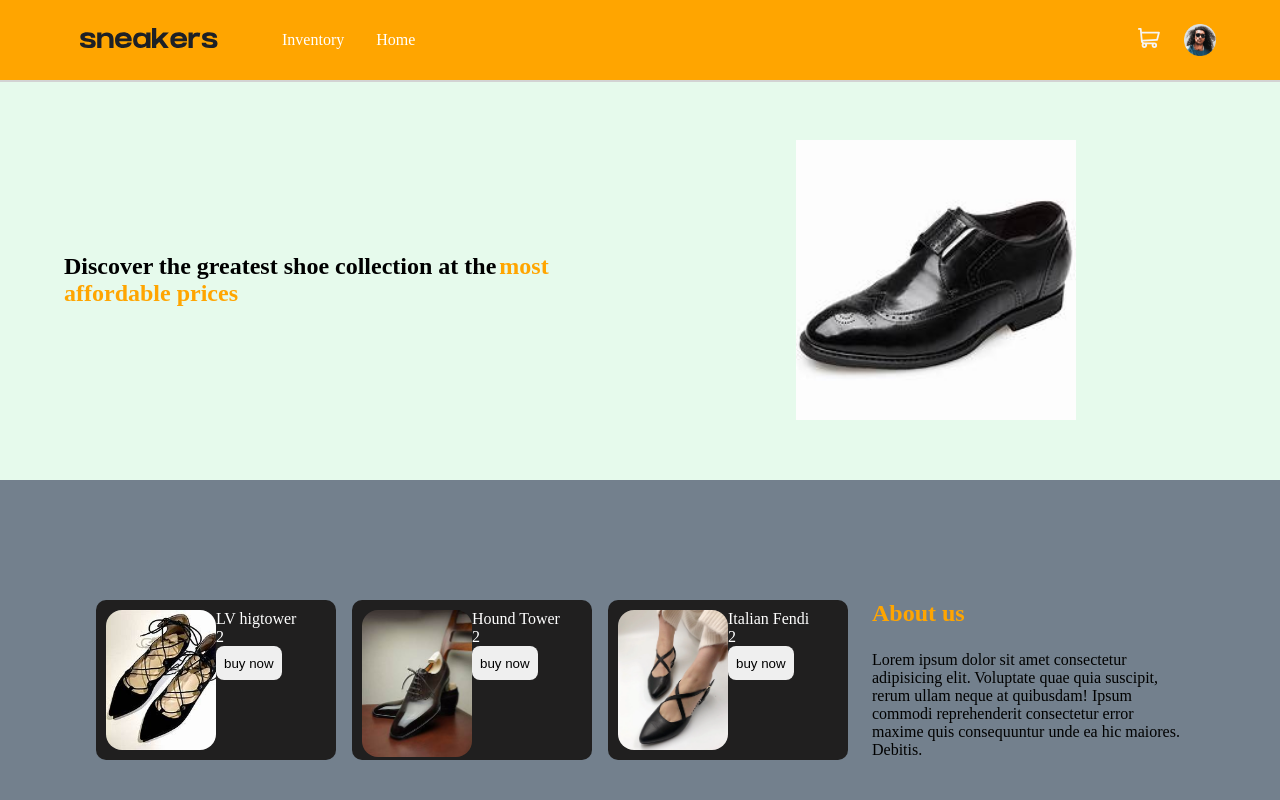
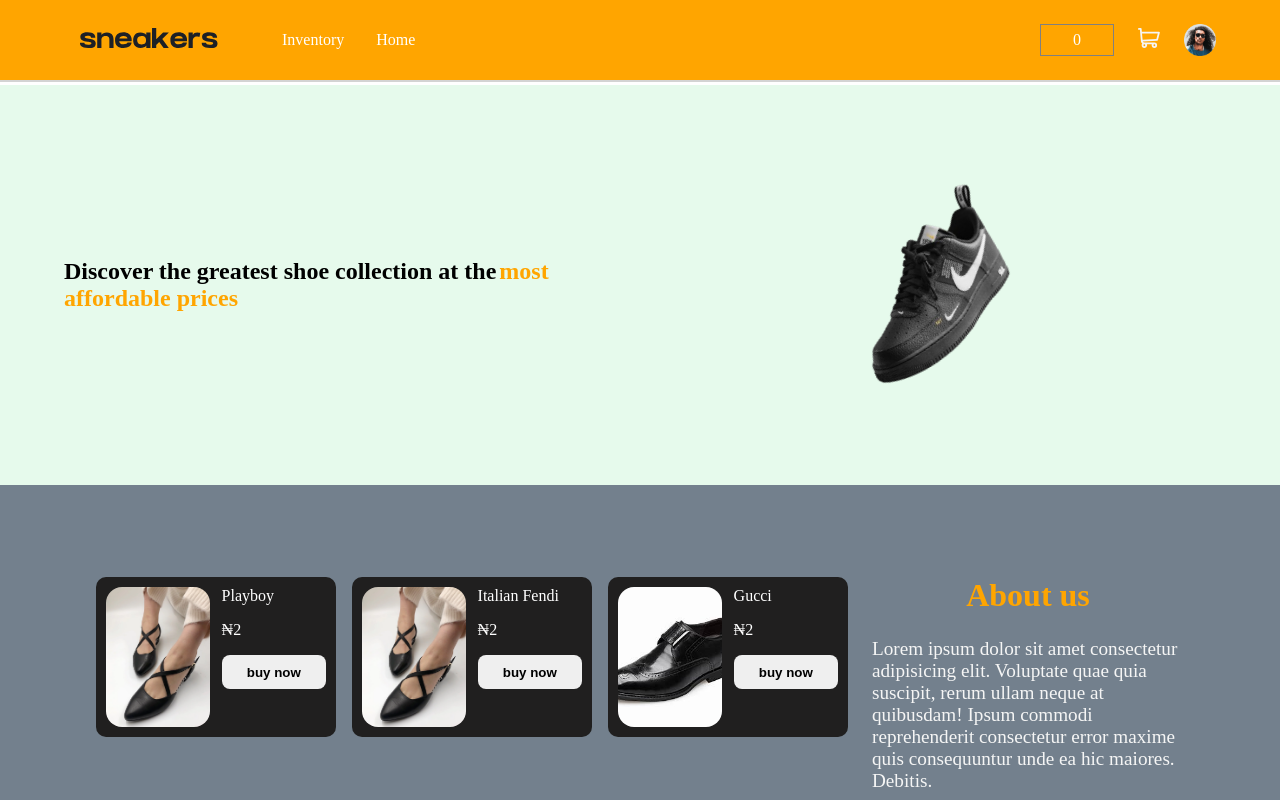
Before and after one commit to emmyVon/SolaShoe, a React (Create React App) app: page / in a window 1280 px wide. Shown: the top 800 px of the page. Built offline with nearby package versions, Linux system fonts and the light colour scheme.

Commit message:
inventory implement

```diff
--- a/src/App.css
+++ b/src/App.css
@@ -71,6 +71,11 @@
   gap: 1.5rem;
   align-items: center;
 }
+
+.hero-img {
+  transform: rotateY(180deg);
+  animation: hero 3s 2s forwards;
+}
 .about_us {
   background-color: #73808d;
 }
@@ -89,6 +94,13 @@
 }
 .about_right h2 {
   color: var(--o);
+  font-size: 2rem;
+  text-align: center;
+}
+.about_right p {
+  font-weight: 500;
+  font-size: 1.2rem;
+  color: whitesmoke;
 }
 .slider {
   display: flex;
@@ -98,11 +110,23 @@
   height: 10rem;
   width: 15rem;
   display: grid;
+  gap: 0.7rem;
   grid-template-columns: 1fr 1fr;
   background-color: rgb(32, 31, 31);
   padding: 10px;
   border-radius: 10px;
   color: white;
+}
+.slide-shoe div {
+  display: flex;
+  flex-direction: column;
+  gap: 1rem;
+}
+.slide-shoe p:nth-child(1) {
+  font-weight: 500;
+}
+.slide-shoe button {
+  font-weight: 600;
 }
 
 .landing {
@@ -149,11 +173,45 @@
   font-size: 10px;
   color: white;
 }
-.nav-right img:nth-child(2) {
+.nav-right img:nth-child(3) {
   height: 2rem;
   width: 2rem;
 }
-
+.wallet {
+  padding: 0.4rem 2rem;
+  border: 1px solid gray;
+}
+.wallet-con {
+  padding: 0.3rem;
+  border-radius: 4px;
+  background-color: rgb(104, 103, 103);
+  box-shadow: 1px 2px 5px rgb(233, 232, 232);
+  position: absolute;
+  left: 40%;
+  top: 40%;
+  z-index: 10;
+  width: 25%;
+  height: 25%;
+  display: flex;
+  /* justify-content: center; */
+  flex-direction: column;
+  gap: 0.2rem;
+}
+.wallet-con > button:nth-child(1) {
+  align-self: flex-end;
+}
+.modal-form {
+  display: flex;
+  flex-direction: column;
+  flex-basis: 2;
+  gap: 1rem;
+}
+.modaloverlay {
+  position: relative;
+  opacity: 0.5;
+  /* background-image: linear-gradient(to bottom rgba(199, 199, 199, 0.63), gray) !; */
+  /* height: 100vh; */
+}
 .cart {
   position: absolute;
   right: 0;
@@ -179,6 +237,7 @@
 .cart-info {
   display: flex;
   flex-direction: column;
+  color: goldenrod;
   gap: 2rem;
 }
 
@@ -282,6 +341,7 @@
 footer {
   background-color: rgba(10, 0, 45, 0.9);
   color: white;
+  padding: 2rem;
 }
 .footer-container {
   display: flex;
@@ -335,6 +395,15 @@
 }
 .btn-grp button {
   padding: 5px 8px;
+}
+
+@keyframes hero {
+  0% {
+    transform: rotateZ(0deg) rotateY(180deg);
+  }
+  100% {
+    transform: rotateZ(-25deg) rotateY(180deg);
+  }
 }
 
 @media screen and (max-width: 750px) {
--- a/src/App.jsx
+++ b/src/App.jsx
@@ -25,6 +25,7 @@
 
 import { useEffect, useState } from "react";
 import { Checkout } from "./Components/Checkout";
+import { WalletModal } from "./Components/WalletModal";
 
 const shoesList = [
   {
@@ -149,6 +150,7 @@
   const [showMenu, setShowmenu] = useState(false);
   const [cart, setCart] = useState([]);
   const [itemNo, setItemNo] = useState(0);
+  const [walletmodal, setmodal] = useState(false);
   useEffect(() => {
     const storedCart = localStorage.getItem("cart");
     if (storedCart) {
@@ -170,15 +172,27 @@
   useEffect(() => {
     localStorage.setItem("cart", JSON.stringify(cart));
   }, [cart]);
+  const onclose = () => {
+    setmodal(false);
+  };
+  const onOpen = () => {
+    setmodal((prev) => !prev);
+  };
   return (
     <BrowserRouter>
       <Navbar
+        onOpen={onOpen}
         setMenu={setShowmenu}
         Menu={showMenu}
         setCart={setCart}
         itemNo={itemNo}
         cart={cart}
       />
+      {walletmodal && <WalletModal onclose={onclose} />}
+      <main
+        style={{ marginTop: "5.3rem" }}
+        className={walletmodal ? "modaloverlay" : ""}
+      >
         <Routes>
           <Route path="/" element={<Landing shoes={grp} />} />
           <Route path="/Shoe" element={<Inventory shoes={grp} />} />
@@ -198,6 +212,7 @@
           />
           <Route path="/checkout" element={<Checkout cart={cart} />} />
         </Routes>
+      </main>
     </BrowserRouter>
   );
 };
--- a/src/Cart.jsx
+++ b/src/Cart.jsx
@@ -21,7 +21,9 @@
       {cart.length === 0 ? (
         <p>Your cart is empty</p>
       ) : (
-        cart.map((item) => (
+        cart.map((item) => {
+          console.log(item);
+          return (
             <div className="cart-info">
               <div>
                 <img src={item.image} alt="pro1" />
@@ -29,19 +31,28 @@
                   <p>{item.name}</p>
                   <p>
                     ${item.price} x {item.quantity}{" "}
-                  <div style={{ display: "inline-block", fontWeight: "bold" }}>
+                    <div
+                      style={{ display: "inline-block", fontWeight: "bold" }}
+                    >
                       {item.price * item.quantity}
                     </div>
                   </p>
+                  <p>{item.color}</p>
                 </div>
                 <img
                   src={deleteIcon}
-                onClick={() => setCart({ ...cart, empty: true })}
+                  onClick={() =>
+                    setCart((prev) => {
+                      const restitems = prev.filter((shoe) => shoe !== item);
+                      return [...restitems];
+                    })
+                  }
                   alt="delete"
                 />
               </div>
             </div>
-        ))
+          );
+        })
       )}
       <hr />
       <div>
--- a/src/Components/Inventory.css
+++ b/src/Components/Inventory.css
@@ -7,9 +7,13 @@
   grid-template-columns: repeat(4, minmax(250px, 1fr));
   gap: 2rem;
 }
+.shoe {
+  width: 100%;
+}
 .shoe img {
   height: 10rem;
-  width: 10rem;
+  width: 100%;
+  object-fit: cover;
 }
 
 .shoe-price {
@@ -18,3 +22,9 @@
   padding: 0.6rem;
   color: black;
 }
+
+.search {
+  padding: 0.6rem;
+  border-color: rgb(187, 184, 184);
+  border-radius: 4px;
+}
--- a/src/Components/Inventory.js
+++ b/src/Components/Inventory.js
@@ -1,12 +1,37 @@
 import { Shoe } from "./shoe";
 import "./Inventory.css";
+import { useEffect, useState } from "react";
 
 const Inventory = ({ shoes }) => {
+  const [search, setSearch] = useState("");
+  const [shoegrp, setShoes] = useState(shoes);
+
+  useEffect(() => {
+    const timeout = setTimeout(() => {
+      handleSearch();
+    }, 300);
+    return () => clearTimeout(timeout);
+  }, [search, shoegrp]);
+  const handleinputchange = (e) => {
+    setSearch(e.target.value);
+  };
+  // console.log(shoes);
+  const handleSearch = () => {
+    const shoeobj = shoes;
+    if (search) {
+      const searchitems = Object.entries(shoeobj).filter(([brand]) =>
+        brand.toLowerCase().includes(search.toLowerCase())
+      );
+      setShoes(Object.fromEntries(searchitems));
+    } else {
+      setShoes(shoes);
+    }
+  };
   return (
-    <div className="invent">
+    <div className="invent" value={search} onChange={handleinputchange}>
+      <input type="text" className="search" />
       <div className="container invent-con">
-        {Object.entries(shoes).map(([grp, shoe]) => {
-          console.log(shoes);
+        {Object.entries(shoegrp).map(([grp, shoe]) => {
           return <Shoe key={grp} shoe={shoe} grp={grp} />;
         })}
       </div>
--- a/src/Components/Landing.jsx
+++ b/src/Components/Landing.jsx
@@ -1,18 +1,34 @@
-import GB from "../images/k-black.jpeg";
+import GB from "../images/nike-b.png";
 import fb from "../images/icon-facebook.svg";
 import utube from "../images/icon-youtube.svg";
 import twitter from "../images/icon-twitter.svg";
 import insta from "../images/icon-instagram.svg";
 import logo from "../images/logo.svg";
+import { useEffect, useState } from "react";
 
 export const Landing = ({ shoes }) => {
-  let array = Object.entries(shoes);
-  for (let i = array.length - 1; i > 0; i--) {
-    const j = Math.floor(Math.random() * (i + 1));
-    [array[i], array[j]] = [array[j], array[i]];
-  }
-  array = array.slice(0, 3);
-  console.log(array);
+  const [displayedShoes, setDisplayedShoes] = useState([]);
+  const shuffleAndSliceArray = () => {
+    const array = Object.entries(shoes);
+    for (let i = array.length - 1; i > 0; i--) {
+      const j = Math.floor(Math.random() * (i + 1));
+      [array[i], array[j]] = [array[j], array[i]];
+    }
+    return array.slice(0, 3);
+  };
+
+  useEffect(() => {
+    // Initial setting of shoes
+    setDisplayedShoes(shuffleAndSliceArray());
+
+    // Set interval for updating displayed shoes
+    const intervalId = setInterval(() => {
+      setDisplayedShoes(shuffleAndSliceArray());
+    }, 2000);
+
+    // Cleanup interval on component unmount
+    return () => clearInterval(intervalId);
+  }, [shoes]);
   return (
     <div>
       <section className="landing">
@@ -21,19 +37,19 @@
             Discover the greatest shoe collection at the
             <span>most affordable prices</span>
           </h1>
-          <img src={GB} alt="Gucci" />
+          <img src={GB} alt="Gucci" className="hero-img" />
         </div>
       </section>
       <section className="about_us">
         <div className="container about_con">
           <div className="slider">
-            {array.map(([title, shoe]) => {
+            {displayedShoes.map(([title, shoe]) => {
               return (
                 <article className="slide-shoe">
                   <img src={shoe[0].image} alt="shoe" />
                   <div>
                     <p>{title}</p>
-                    <p>{shoe[0].price}</p>
+                    <p>&#x20A6;{shoe[0].price}</p>
                     <button>buy now</button>
                   </div>
                 </article>
--- a/src/Components/Navbar.jsx
+++ b/src/Components/Navbar.jsx
@@ -6,8 +6,9 @@
 import { ReactComponent as Carticon } from "../images/icon-cart.svg";
 import avater from "../images/image-avatar.png";
 import { Link } from "react-router-dom";
+import { Account } from "../utils/wallet";
 
-export const Navbar = ({ setMenu, Menu, setCart, itemNo, cart }) => {
+export const Navbar = ({ setMenu, Menu, setCart, itemNo, cart, onOpen }) => {
   const [displayCart, setDisplayCart] = useState(false);
 
   const price = 125;
@@ -42,6 +43,9 @@
           )}
         </div>
         <div className="nav-right">
+          <div className="wallet" onClick={() => onOpen()}>
+            {Account.checkBalance()}
+          </div>
           <div>
             {cart.length > 0 ? (
               <div className="cart-item">{cart.length}</div>
--- /dev/null
+++ b/src/Components/WalletModal.jsx
@@ -0,0 +1,34 @@
+import React, { useState } from "react";
+import { Account } from "../utils/wallet";
+
+export const WalletModal = ({ isopen, onclose }) => {
+  const [Amount, setAmount] = useState(undefined);
+  const handlechange = (e) => {
+    setAmount(+e.target.value || 0);
+    console.log(e.target.value);
+  };
+  const manageWallet = (e) => {
+    if (e.target.textContent.trim() === "Add") {
+      console.log(Amount);
+      Account.Addmoney(Amount);
+      onclose();
+      console.log(Account.checkBalance());
+    } else if (e.target.textContent.trim() === "Withdraw") {
+      Account.SubMoney(Amount);
+      onclose();
+    }
+  };
+  return (
+    <div className="wallet-con">
+      <button onClick={() => onclose()}>close</button>
+      <form className="modal-form">
+        <h2>Manage your Wallet</h2>
+        <input type="number" value={Amount} onChange={handlechange} />
+        <div className="btn-grp" onClick={manageWallet}>
+          <button type="button">Add</button>
+          <button type="button">Withdraw</button>
+        </div>
+      </form>
+    </div>
+  );
+};
--- a/src/Display.jsx
+++ b/src/Display.jsx
@@ -10,8 +10,8 @@
 import next from "./images/icon-next.svg";
 import prev from "./images/icon-previous.svg";
 
-const Display = () => {
-  const [current, setCurrent] = useState(pro1);
+const Display = ({ shoe }) => {
+  const [current, setCurrent] = useState(shoe[0]);
 
   const imageList = [pro1, pro2, pro3, pro4];
 
@@ -37,14 +37,25 @@
     <div className="photo-side">
       <div>
         <img src={prev} className="prev" alt="prev" onClick={handlePrev} />
-        <img src={current} alt="main-product" className="main-pro" />
+        <img src={current.image} alt="main-product" className="main-pro" />
         <img src={next} className="next" alt="next" onClick={handleNext} />
       </div>
       <div>
-        <img src={pro1a} onClick={() => setCurrent(pro1)} alt="product" />
-        <img src={pro2a} onClick={() => setCurrent(pro2)} alt="product" />
+        {shoe.length > 1 &&
+          shoe
+            .slice(1, shoe.length + 1)
+            .map((shoe, index) => (
+              <img
+                key={index}
+                src={shoe.image}
+                onClick={() => setCurrent(shoe)}
+                alt="product"
+              />
+            ))}
+
+        {/* <img src={pro2a} onClick={() => setCurrent(pro2)} alt="product" />
         <img src={pro3a} onClick={() => setCurrent(pro3)} alt="product" />
-        <img src={pro4a} onClick={() => setCurrent(pro4)} alt="product" />
+        <img src={pro4a} onClick={() => setCurrent(pro4)} alt="product" /> */}
       </div>
     </div>
   );
--- a/src/SingleShoe.jsx
+++ b/src/SingleShoe.jsx
@@ -61,7 +61,7 @@
               : "container product-container"
           }
         >
-          <Display />
+          <Display shoe={InterstShoe} />
           <div className="text-side">
             <h3>Sneakers</h3>
             <h1>{id}</h1>
--- /dev/null
+++ b/src/utils/wallet.js
@@ -0,0 +1,22 @@
+class Wallet {
+  #Balance;
+  constructor(Intialbalance = 0) {
+    this.#Balance = Intialbalance;
+  }
+  checkBalance() {
+    console.log(`Your current balance is: $${this.#Balance}`);
+    return this.#Balance;
+  }
+  Addmoney(amount) {
+    if (amount > 0) {
+      return (this.#Balance += amount);
+    }
+  }
+  SubMoney(amount) {
+    if (amount > 0 && amount <= this.#Balance) {
+      return (this.#Balance -= amount);
+    }
+  }
+}
+
+export const Account = new Wallet();
```
Also changed, not shown: src/images/nike-b.png (added). Lines whose indentation alone changed are shown as unchanged.
